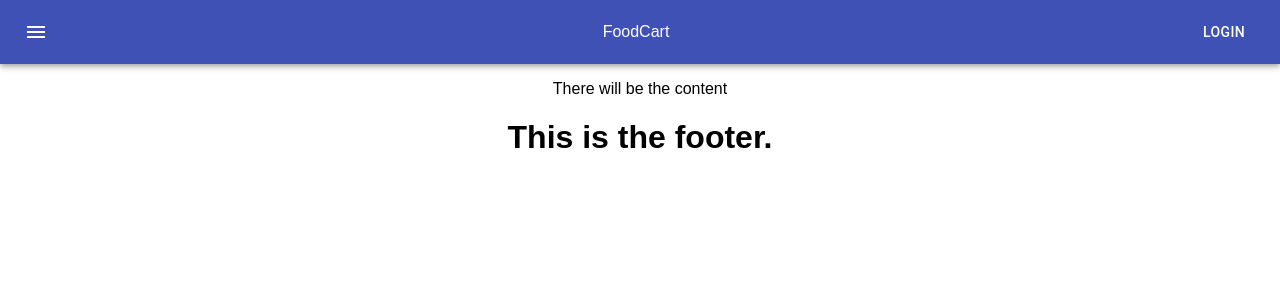
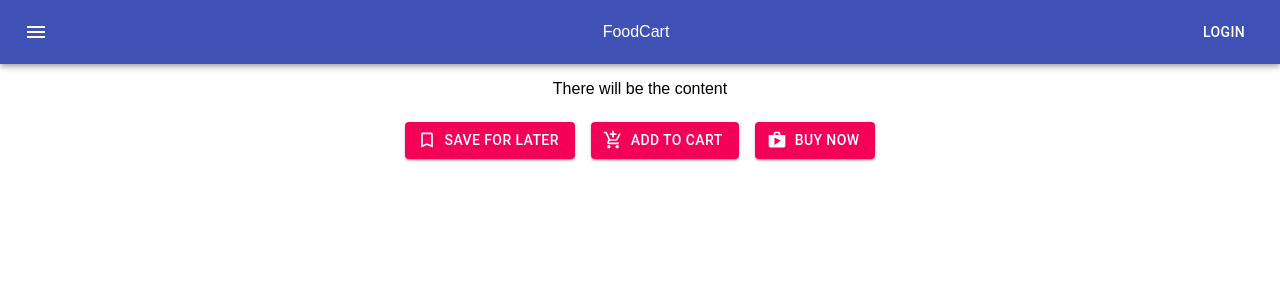
Before and after one commit to leadingmind/FoodCart, a React (Create React App) app: page / in a window 1280 px wide. Shown: the top 300 px of the page. Built offline with nearby package versions, Linux system fonts and the light colour scheme.

Commit message:
Footer update

```diff
--- a/src/components/foot.js
+++ b/src/components/foot.js
@@ -1,3 +1,45 @@
-export default ()=>(
-  <h1>This is the footer.</h1>
-);
+// import {styled} from 'react';
+import Button from '@material-ui/core/Button';
+import { makeStyles } from '@material-ui/core/styles';
+import ShopIcon from '@material-ui/icons/Shop';
+import AddShoppingCartIcon from '@material-ui/icons/AddShoppingCart';
+import TurnedInNotIcon from '@material-ui/icons/TurnedInNot';
+
+const useStyles = makeStyles((theme) => ({
+  button: {
+    margin: theme.spacing(1),
+  },
+}));
+
+export default function Foot(){
+  const classes = useStyles();
+
+  return (
+    <div>
+      <Button
+          variant="contained"
+          color="secondary"
+          className={classes.button}
+          startIcon={<TurnedInNotIcon />}
+        >
+          Save for Later
+    </Button>
+    <Button
+      variant="contained"
+      color="secondary"
+      className={classes.button}
+      startIcon={<AddShoppingCartIcon />}
+    >
+      Add to Cart
+    </Button>
+    <Button
+            variant="contained"
+            color="secondary"
+            className={classes.button}
+            startIcon={<ShopIcon />}
+          >
+            Buy Now
+    </Button>
+    </div>
+  );
+}
```
